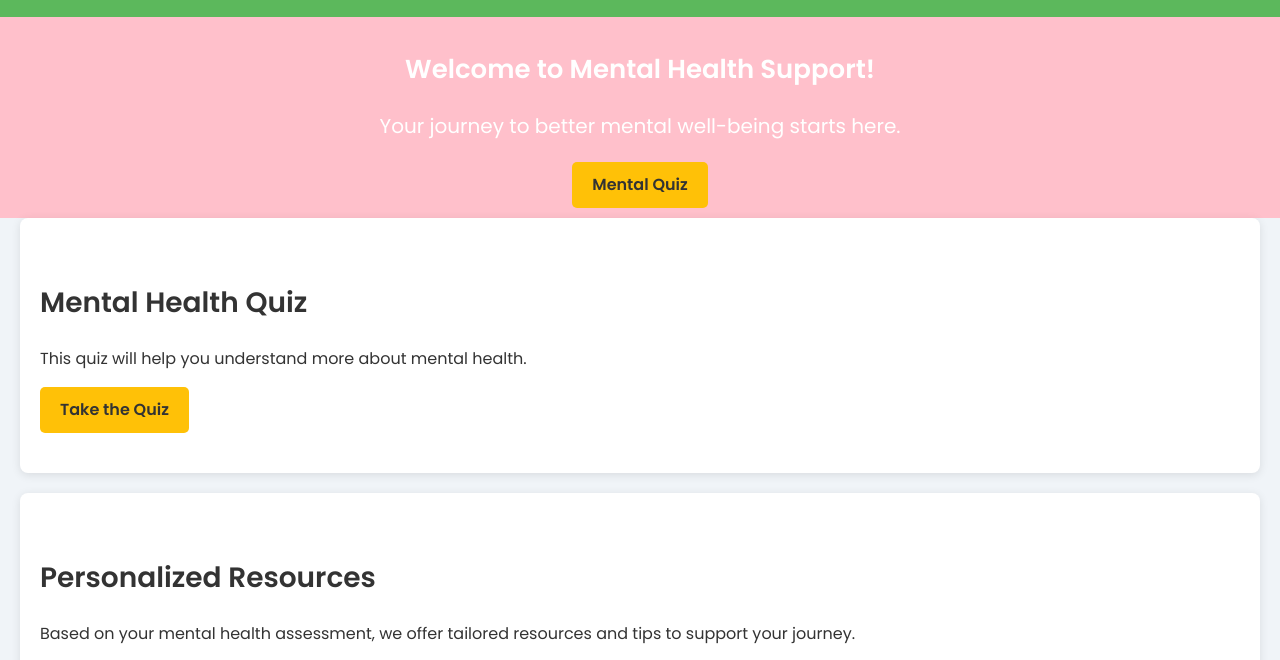
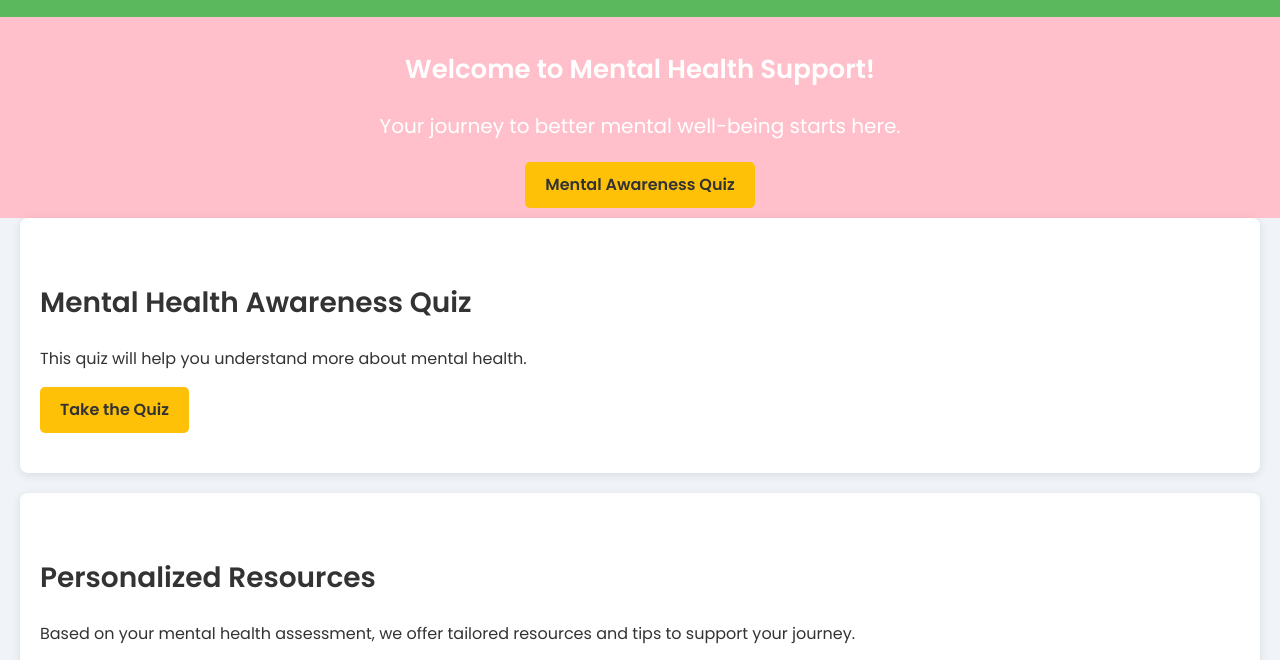
Before and after one commit to PRIYANKA4229/mentalhealth, a plain HTML site: page index.html in a window 1280 px wide. Shown: the part 139-799 px from the top of the page. Drawn offline with Linux system fonts and the light colour scheme.

Commit message:
Update index.html

```diff
--- a/index.html
+++ b/index.html
@@ -30,13 +30,13 @@
         <div class="hero-content">
                         <h2 id="welcome-message"></h2>
             <p>Your journey to better mental well-being starts here.</p>
-            <a href="#assessment" class="btn">Mental Quiz</a>
+            <a href="#assessment" class="btn">Mental Awareness Quiz</a>
         </div>
     </section>
 
     <!-- Mental Health Self-Assessment Section -->
     <section id="assessment" class="section">
-        <h2>Mental Health Quiz</h2>
+        <h2>Mental Health Awareness Quiz</h2>
         <p>This quiz will help you understand more about  mental health.</p>
         <a href="quiz.html" class="btn">Take the Quiz</a>
     </section>
```
